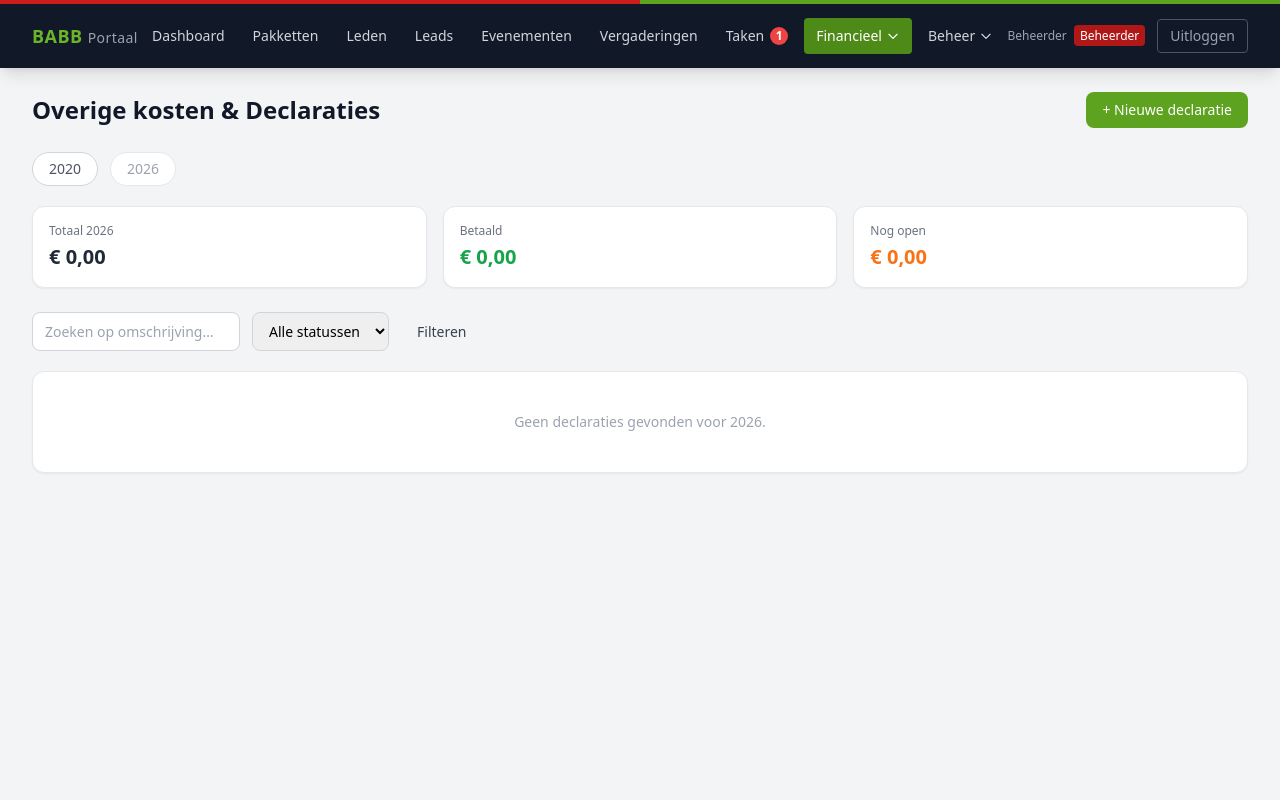
After one commit to gjhilderink/babb, a Laravel app: page /declaraties in a window 1280 px wide. The commit adds this page. Run offline with Laravel 12, Linux system fonts and the light colour scheme; a user stored in the database is signed in; data comes from the database, SQL or seed files in the repository; tables that the repository leaves empty hold one stand-in row (values such as "Sample post"); some libraries are stand-ins or nearby versions.

Commit message:
feat: add Overige kosten & Declaraties module with file uploads and yearly totals

```diff
--- /dev/null
+++ b/app/Http/Controllers/DeclaratiesController.php
@@ -0,0 +1,128 @@
+<?php
+
+namespace App\Http\Controllers;
+
+use App\Models\Declaratie;
+use Illuminate\Http\RedirectResponse;
+use Illuminate\Http\Request;
+use Illuminate\Support\Facades\Storage;
+use Illuminate\View\View;
+
+class DeclaratiesController extends Controller
+{
+    public function index(Request $request): View
+    {
+        $jaar = $request->integer('jaar', now()->year);
+
+        $declaraties = Declaratie::with('creator')
+            ->whereYear('datum', $jaar)
+            ->when($request->status, fn ($q, $s) => $q->where('status', $s))
+            ->when($request->search, fn ($q, $s) => $q->where('omschrijving', 'like', "%$s%"))
+            ->orderBy('datum', 'desc')
+            ->paginate(25)
+            ->withQueryString();
+
+        $totaalJaar = Declaratie::whereYear('datum', $jaar)->sum('bedrag');
+        $totaalBetaald = Declaratie::whereYear('datum', $jaar)->where('status', 'betaald')->sum('bedrag');
+        $totaalOpen = Declaratie::whereYear('datum', $jaar)->whereIn('status', ['ingediend', 'goedgekeurd'])->sum('bedrag');
+
+        $beschikbareJaren = Declaratie::selectRaw('YEAR(datum) as jaar')
+            ->groupBy('jaar')
+            ->orderByDesc('jaar')
+            ->pluck('jaar');
+
+        if ($beschikbareJaren->isEmpty()) {
+            $beschikbareJaren = collect([now()->year]);
+        }
+
+        return view('declaraties.index', compact(
+            'declaraties', 'jaar', 'totaalJaar', 'totaalBetaald', 'totaalOpen', 'beschikbareJaren'
+        ));
+    }
+
+    public function create(): View
+    {
+        return view('declaraties.create');
+    }
+
+    public function store(Request $request): RedirectResponse
+    {
+        $data = $this->validateDeclaratie($request);
+        $data['created_by'] = auth()->id();
+
+        if ($request->hasFile('bijlage')) {
+            $file = $request->file('bijlage');
+            $data['bijlage_path'] = $file->store('declaraties', 'public');
+            $data['bijlage_naam'] = $file->getClientOriginalName();
+        }
+
+        Declaratie::create($data);
+
+        return redirect()->route('declaraties.index')->with('success', 'Declaratie aangemaakt.');
+    }
+
+    public function edit(Declaratie $declaratie): View
+    {
+        return view('declaraties.edit', compact('declaratie'));
+    }
+
+    public function update(Request $request, Declaratie $declaratie): RedirectResponse
+    {
+        $data = $this->validateDeclaratie($request);
+
+        if ($request->hasFile('bijlage')) {
+            if ($declaratie->bijlage_path) {
+                Storage::disk('public')->delete($declaratie->bijlage_path);
+            }
+            $file = $request->file('bijlage');
+            $data['bijlage_path'] = $file->store('declaraties', 'public');
+            $data['bijlage_naam'] = $file->getClientOriginalName();
+        }
+
+        $declaratie->update($data);
+
+        return redirect()->route('declaraties.index')->with('success', 'Declaratie bijgewerkt.');
+    }
+
+    public function destroy(Declaratie $declaratie): RedirectResponse
+    {
+        if ($declaratie->bijlage_path) {
+            Storage::disk('public')->delete($declaratie->bijlage_path);
+        }
+
+        $declaratie->delete();
+
+        return redirect()->route('declaraties.index')->with('success', 'Declaratie verwijderd.');
+    }
+
+    public function updateStatus(Request $request, Declaratie $declaratie): RedirectResponse
+    {
+        $request->validate(['status' => 'required|in:ingediend,goedgekeurd,betaald,afgewezen']);
+        $declaratie->update(['status' => $request->status]);
+
+        return back()->with('success', 'Status bijgewerkt.');
+    }
+
+    public function download(Declaratie $declaratie)
+    {
+        abort_unless($declaratie->hasBijlage(), 404);
+
+        return Storage::disk('public')->download(
+            $declaratie->bijlage_path,
+            $declaratie->bijlage_naam
+        );
+    }
+
+    private function validateDeclaratie(Request $request): array
+    {
+        return $request->validate([
+            'omschrijving' => 'required|string|max:255',
+            'bedrag'       => 'required|numeric|min:0',
+            'datum'        => 'required|date',
+            'categorie'    => 'nullable|string|max:100',
+            'status'       => 'required|in:ingediend,goedgekeurd,betaald,afgewezen',
+            'notities'     => 'nullable|string',
+            'bijlage'      => 'nullable|file|mimes:pdf,jpg,jpeg,png,gif|max:10240',
+        ]);
+    }
+}
--- /dev/null
+++ b/app/Models/Declaratie.php
@@ -0,0 +1,53 @@
+<?php
+
+namespace App\Models;
+
+use Illuminate\Database\Eloquent\Model;
+use Illuminate\Database\Eloquent\Relations\BelongsTo;
+
+class Declaratie extends Model
+{
+    protected $table = 'declaraties';
+
+    protected $fillable = [
+        'omschrijving', 'bedrag', 'datum', 'categorie',
+        'bijlage_path', 'bijlage_naam', 'status', 'notities', 'created_by',
+    ];
+
+    protected $casts = [
+        'bedrag' => 'decimal:2',
+        'datum'  => 'date',
+    ];
+
+    public function creator(): BelongsTo
+    {
+        return $this->belongsTo(User::class, 'created_by');
+    }
+
+    public function statusLabel(): string
+    {
+        return match($this->status) {
+            'ingediend'   => 'Ingediend',
+            'goedgekeurd' => 'Goedgekeurd',
+            'betaald'     => 'Betaald',
+            'afgewezen'   => 'Afgewezen',
+            default       => $this->status,
+        };
+    }
+
+    public function statusColor(): string
+    {
+        return match($this->status) {
+            'ingediend'   => 'bg-gray-100 text-gray-600',
+            'goedgekeurd' => 'bg-blue-100 text-blue-700',
+            'betaald'     => 'bg-green-100 text-green-700',
+            'afgewezen'   => 'bg-red-100 text-red-600',
+            default       => 'bg-gray-100 text-gray-600',
+        };
+    }
+
+    public function hasBijlage(): bool
+    {
+        return (bool) $this->bijlage_path;
+    }
+}
--- /dev/null
+++ b/resources/views/declaraties/index.blade.php
@@ -0,0 +1,148 @@
+@extends('layouts.app')
+@section('title', 'Overige kosten & Declaraties – BABB Portaal')
+
+@section('content')
+<div class="mb-6 flex flex-wrap items-center justify-between gap-3">
+    <h1 class="text-2xl font-bold text-gray-900">Overige kosten & Declaraties</h1>
+    <a href="{{ route('declaraties.create') }}"
+       class="bg-bb-green-600 hover:bg-bb-green-700 text-white text-sm font-medium px-4 py-2 rounded-lg">
+        + Nieuwe declaratie
+    </a>
+</div>
+
+{{-- Jaar selector --}}
+<div class="mb-5 flex items-center gap-3">
+    @foreach ($beschikbareJaren as $j)
+        <a href="{{ route('declaraties.index', array_merge(request()->except('jaar','page'), ['jaar' => $j])) }}"
+           class="px-4 py-1.5 rounded-full text-sm font-medium border transition
+                  {{ $j == $jaar ? 'bg-bb-green-600 text-white border-bb-green-600' : 'bg-white text-gray-600 border-gray-300 hover:border-bb-green-400' }}">
+            {{ $j }}
+        </a>
+    @endforeach
+    @if (!$beschikbareJaren->contains(now()->year))
+        <a href="{{ route('declaraties.index', ['jaar' => now()->year]) }}"
+           class="px-4 py-1.5 rounded-full text-sm font-medium border bg-white text-gray-400 border-gray-200">
+            {{ now()->year }}
+        </a>
+    @endif
+</div>
+
+{{-- KPI totalen --}}
+<div class="grid grid-cols-3 gap-4 mb-6">
+    <div class="bg-white rounded-xl shadow-sm border border-gray-200 p-4">
+        <div class="text-xs text-gray-500 mb-1">Totaal {{ $jaar }}</div>
+        <div class="text-xl font-bold text-gray-800">&euro; {{ number_format($totaalJaar, 2, ',', '.') }}</div>
+    </div>
+    <div class="bg-white rounded-xl shadow-sm border border-gray-200 p-4">
+        <div class="text-xs text-gray-500 mb-1">Betaald</div>
+        <div class="text-xl font-bold text-green-600">&euro; {{ number_format($totaalBetaald, 2, ',', '.') }}</div>
+    </div>
+    <div class="bg-white rounded-xl shadow-sm border border-gray-200 p-4">
+        <div class="text-xs text-gray-500 mb-1">Nog open</div>
+        <div class="text-xl font-bold text-orange-500">&euro; {{ number_format($totaalOpen, 2, ',', '.') }}</div>
+    </div>
+</div>
+
+{{-- Filters --}}
+<form method="GET" class="mb-5 flex flex-wrap gap-3">
+    <input type="hidden" name="jaar" value="{{ $jaar }}">
+    <input type="text" name="search" value="{{ request('search') }}"
+           placeholder="Zoeken op omschrijving…"
+           class="border border-gray-300 rounded-lg px-3 py-2 text-sm w-52 focus:outline-none focus:ring-2 focus:ring-bb-green-600">
+    <select name="status" class="border border-gray-300 rounded-lg px-3 py-2 text-sm">
+        <option value="">Alle statussen</option>
+        <option value="ingediend"   @selected(request('status') === 'ingediend')>Ingediend</option>
+        <option value="goedgekeurd" @selected(request('status') === 'goedgekeurd')>Goedgekeurd</option>
+        <option value="betaald"     @selected(request('status') === 'betaald')>Betaald</option>
+        <option value="afgewezen"   @selected(request('status') === 'afgewezen')>Afgewezen</option>
+    </select>
+    <button type="submit" class="bg-gray-100 hover:bg-gray-200 text-gray-700 text-sm font-medium px-4 py-2 rounded-lg">Filteren</button>
+    @if (request('search') || request('status'))
+        <a href="{{ route('declaraties.index', ['jaar' => $jaar]) }}" class="text-sm text-gray-400 hover:text-gray-600 self-center">Wissen</a>
+    @endif
+</form>
+
+<div class="bg-white rounded-xl shadow-sm border border-gray-200 overflow-hidden">
+    @if ($declaraties->isEmpty())
+        <p class="px-6 py-10 text-center text-sm text-gray-400">Geen declaraties gevonden voor {{ $jaar }}.</p>
+    @else
+    <table class="min-w-full divide-y divide-gray-100 text-sm">
+        <thead class="bg-gray-50">
+            <tr>
+                <th class="px-5 py-3 text-left font-semibold text-gray-600">Omschrijving</th>
+                <th class="px-5 py-3 text-left font-semibold text-gray-600">Categorie</th>
+                <th class="px-5 py-3 text-left font-semibold text-gray-600">Datum</th>
+                <th class="px-5 py-3 text-left font-semibold text-gray-600">Bedrag</th>
+                <th class="px-5 py-3 text-left font-semibold text-gray-600">Bijlage</th>
+                <th class="px-5 py-3 text-left font-semibold text-gray-600">Ingediend door</th>
+                <th class="px-5 py-3 text-left font-semibold text-gray-600">Status</th>
+                <th class="px-5 py-3"></th>
+            </tr>
+        </thead>
+        <tbody class="divide-y divide-gray-100">
+            @foreach ($declaraties as $declaratie)
+            <tr class="hover:bg-gray-50">
+                <td class="px-5 py-3">
+                    <div class="font-medium text-gray-900">{{ $declaratie->omschrijving }}</div>
+                    @if ($declaratie->notities)
+                        <div class="text-xs text-gray-400 mt-0.5">{{ Str::limit($declaratie->notities, 60) }}</div>
+                    @endif
+                </td>
+                <td class="px-5 py-3 text-gray-500">{{ $declaratie->categorie ?: '—' }}</td>
+                <td class="px-5 py-3 text-gray-600">{{ $declaratie->datum->format('d-m-Y') }}</td>
+                <td class="px-5 py-3 font-medium text-gray-800">
+                    &euro; {{ number_format($declaratie->bedrag, 2, ',', '.') }}
+                </td>
+                <td class="px-5 py-3">
+                    @if ($declaratie->hasBijlage())
+                        <a href="{{ route('declaraties.download', $declaratie) }}"
+                           class="inline-flex items-center gap-1 text-xs text-bb-green-700 hover:underline font-medium">
+                            <svg class="w-3.5 h-3.5" fill="none" stroke="currentColor" viewBox="0 0 24 24"><path stroke-linecap="round" stroke-linejoin="round" stroke-width="2" d="M12 10v6m0 0l-3-3m3 3l3-3m2 8H7a2 2 0 01-2-2V5a2 2 0 012-2h5.586a1 1 0 01.707.293l5.414 5.414a1 1 0 01.293.707V19a2 2 0 01-2 2z"/></svg>
+                            {{ Str::limit($declaratie->bijlage_naam, 20) }}
+                        </a>
+                    @else
+                        <span class="text-xs text-gray-300">—</span>
+                    @endif
+                </td>
+                <td class="px-5 py-3 text-gray-600">{{ $declaratie->creator->name }}</td>
+                <td class="px-5 py-3">
+                    <form method="POST" action="{{ route('declaraties.status', $declaratie) }}">
+                        @csrf @method('PATCH')
+                        <select name="status" onchange="this.form.submit()"
+                                class="text-xs font-medium rounded-full px-2 py-0.5 border-0 cursor-pointer focus:outline-none {{ $declaratie->statusColor() }}">
+                            <option value="ingediend"   @selected($declaratie->status === 'ingediend')>Ingediend</option>
+                            <option value="goedgekeurd" @selected($declaratie->status === 'goedgekeurd')>Goedgekeurd</option>
+                            <option value="betaald"     @selected($declaratie->status === 'betaald')>Betaald</option>
+                            <option value="afgewezen"   @selected($declaratie->status === 'afgewezen')>Afgewezen</option>
+                        </select>
+                    </form>
+                </td>
+                <td class="px-5 py-3 text-right">
+                    <div class="flex justify-end gap-3">
+                        <a href="{{ route('declaraties.edit', $declaratie) }}" class="text-xs text-bb-green-600 hover:underline font-medium">Bewerken</a>
+                        <form method="POST" action="{{ route('declaraties.destroy', $declaratie) }}"
+                              onsubmit="return confirm('Declaratie verwijderen?')">
+                            @csrf @method('DELETE')
+                            <button type="submit" class="text-xs text-red-400 hover:text-red-600">Verwijderen</button>
+                        </form>
+                    </div>
+                </td>
+            </tr>
+            @endforeach
+        </tbody>
+        <tfoot class="bg-gray-50 border-t border-gray-200">
+            <tr>
+                <td colspan="3" class="px-5 py-3 text-sm font-semibold text-gray-600">Totaal gefilterd</td>
+                <td class="px-5 py-3 text-sm font-bold text-gray-800">
+                    &euro; {{ number_format($declaraties->sum('bedrag'), 2, ',', '.') }}
+                </td>
+                <td colspan="4"></td>
+            </tr>
+        </tfoot>
+    </table>
+    @if ($declaraties->hasPages())
+        <div class="px-5 py-4 border-t border-gray-100">{{ $declaraties->links() }}</div>
+    @endif
+    @endif
+</div>
+@endsection
--- a/resources/views/layouts/app.blade.php
+++ b/resources/views/layouts/app.blade.php
@@ -133,7 +133,7 @@
                 <div class="relative" x-data @click.outside="billing=false">
                     <button @click="billing=!billing"
                             class="px-3 py-2 rounded text-sm font-medium transition-colors flex items-center gap-1
-                                {{ request()->routeIs('membership-billing*','invoices*','afdrachten*') ? 'bg-bb-green-700 text-white' : 'text-gray-300 hover:text-white hover:bg-gray-700' }}">
+                                {{ request()->routeIs('membership-billing*','invoices*','afdrachten*','declaraties*') ? 'bg-bb-green-700 text-white' : 'text-gray-300 hover:text-white hover:bg-gray-700' }}">
                         Financieel
                         <svg class="w-3.5 h-3.5 transition-transform" :class="billing ? 'rotate-180' : ''" fill="none" stroke="currentColor" stroke-width="2" viewBox="0 0 24 24"><path stroke-linecap="round" stroke-linejoin="round" d="M19 9l-7 7-7-7"/></svg>
                     </button>
@@ -154,6 +154,10 @@
                         <a href="{{ route('afdrachten.index') }}" @click="billing=false"
                            class="block px-4 py-2 text-sm {{ request()->routeIs('afdrachten*') ? 'text-white bg-bb-green-700' : 'text-gray-300 hover:text-white hover:bg-gray-700' }}">
                             Afdracht Bonboys
+                        </a>
+                        <a href="{{ route('declaraties.index') }}" @click="billing=false"
+                           class="block px-4 py-2 text-sm {{ request()->routeIs('declaraties*') ? 'text-white bg-bb-green-700' : 'text-gray-300 hover:text-white hover:bg-gray-700' }}">
+                            Overige kosten
                         </a>
                     </div>
                 </div>
@@ -286,6 +290,10 @@
                class="block px-4 py-2 rounded text-sm font-medium {{ request()->routeIs('afdrachten*') ? 'bg-bb-green-700 text-white' : 'text-gray-300 hover:text-white hover:bg-gray-700' }}">
                 Afdracht Bonboys
             </a>
+            <a href="{{ route('declaraties.index') }}" @click="open=false"
+               class="block px-4 py-2 rounded text-sm font-medium {{ request()->routeIs('declaraties*') ? 'bg-bb-green-700 text-white' : 'text-gray-300 hover:text-white hover:bg-gray-700' }}">
+                Overige kosten
+            </a>
             @endif
             @endif
             @if (auth()->user()->isAdmin())
--- a/routes/web.php
+++ b/routes/web.php
@@ -2,6 +2,7 @@
 
 use App\Http\Controllers\AclController;
 use App\Http\Controllers\AfdrachtenController;
+use App\Http\Controllers\DeclaratiesController;
 use App\Http\Controllers\Auth\LoginController;
 use App\Http\Controllers\ImpersonateController;
 use App\Http\Controllers\EventController;
@@ -50,6 +51,10 @@ Route::middleware('auth')->group(function () {
         Route::resource('afdrachten', AfdrachtenController::class)->except('show');
         Route::patch('afdrachten/{afdracht}/status', [AfdrachtenController::class, 'updateStatus'])->name('afdrachten.status');
 
+        Route::resource('declaraties', DeclaratiesController::class)->except('show');
+        Route::patch('declaraties/{declaratie}/status', [DeclaratiesController::class, 'updateStatus'])->name('declaraties.status');
+        Route::get('declaraties/{declaratie}/download', [DeclaratiesController::class, 'download'])->name('declaraties.download');
+
         Route::resource('invoices', InvoiceController::class);
         Route::patch('invoices/{invoice}/mark-paid', [InvoiceController::class, 'markPaid'])->name('invoices.mark-paid');
         Route::get('invoices/{invoice}/pdf', [InvoiceController::class, 'pdf'])->name('invoices.pdf');
```
Also changed, not shown: resources/views/declaraties/_form.blade.php (added, +64 -0 lines), resources/views/declaraties/create.blade.php (added, +24 -0 lines), resources/views/declaraties/edit.blade.php (added, +24 -0 lines), database/migrations/2024_01_01_000025_create_declaraties_table.php (added).
